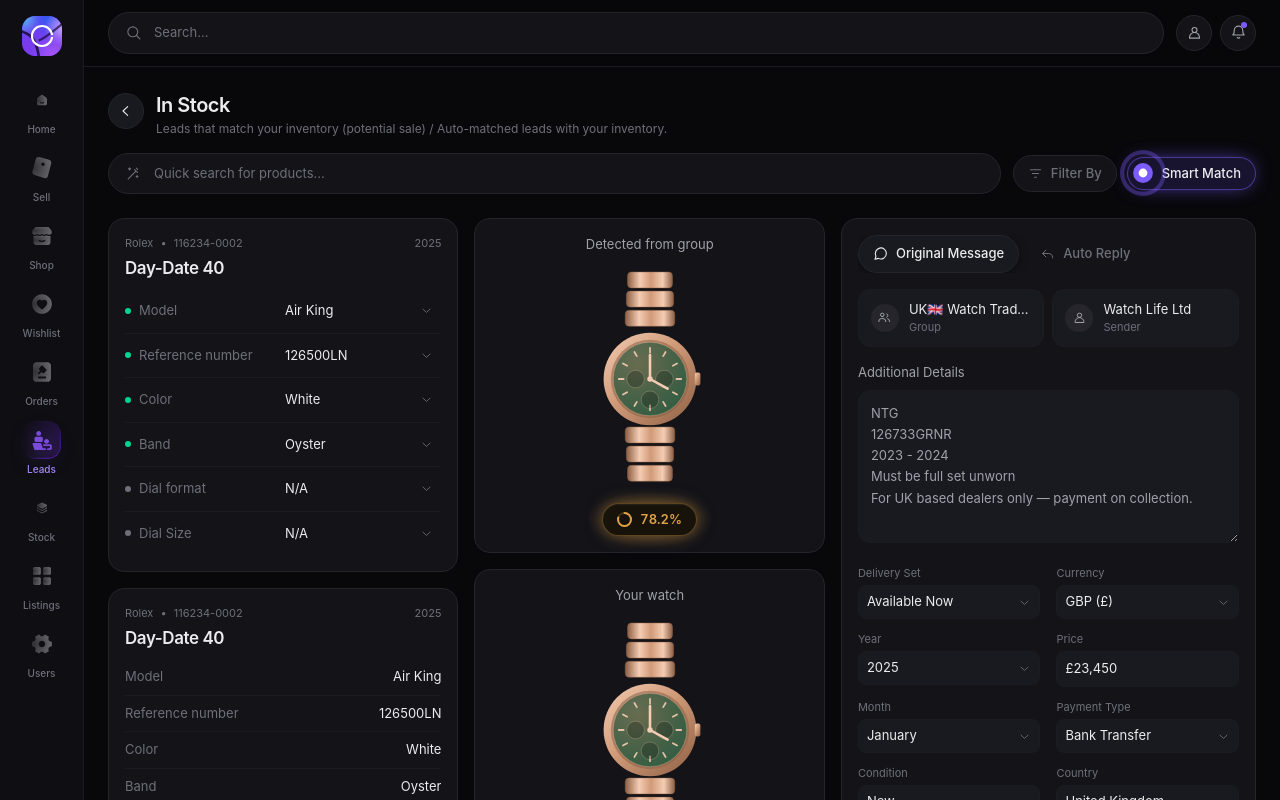
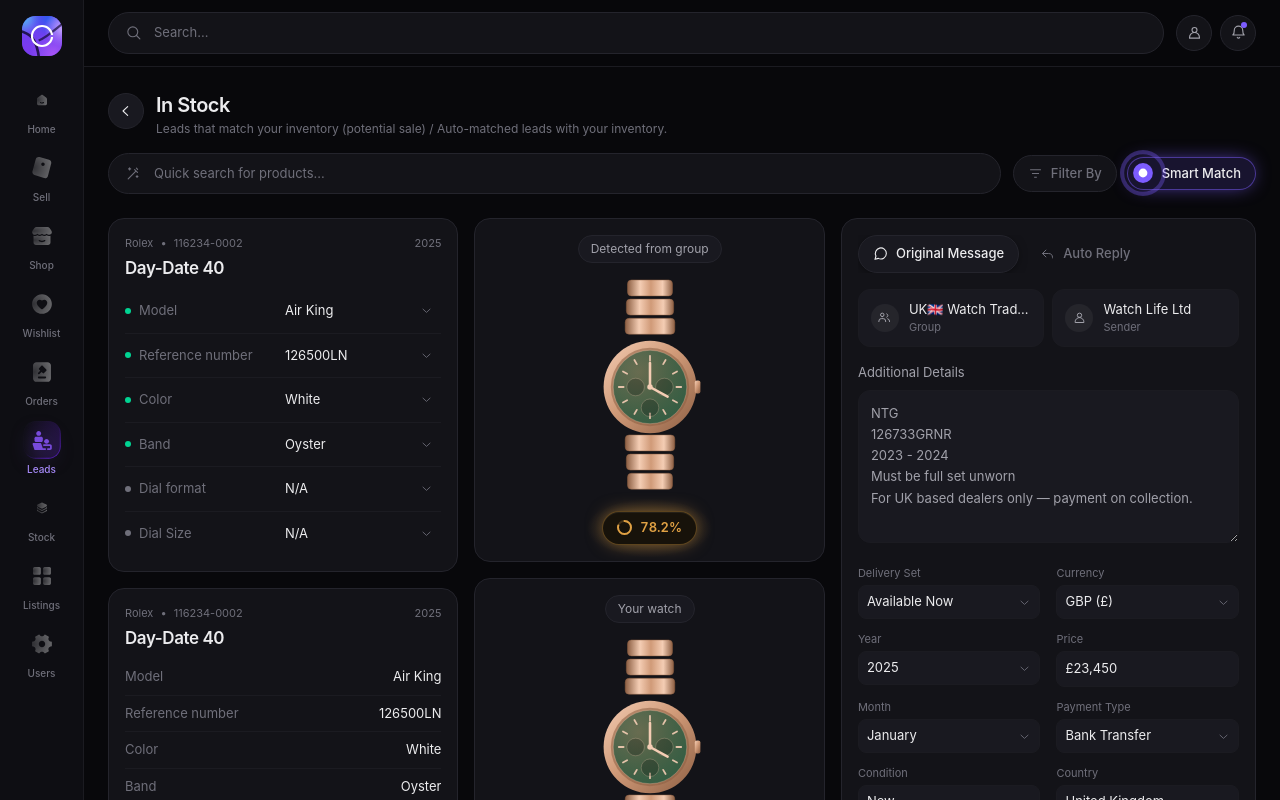
Before and after one commit to Yinkusadel/leadstest, a React (Vite) app: page / in a window 1280 px wide. Both pictures are taken after a click on the button 307 px from the left and 654 px from the top of the page. Shown: the top 800 px of the page. Built offline with nearby package versions, Linux system fonts and the light colour scheme.

Commit message:
fix the watch guage

```diff
--- a/src/components/leads/LeadDetail.tsx
+++ b/src/components/leads/LeadDetail.tsx
@@ -147,10 +147,12 @@
 
             <div className="space-y-4">
               <div
-                className="group animate-fade-up flex flex-col items-center rounded-2xl border border-line bg-card p-4"
+                className="group animate-fade-up flex flex-col items-center overflow-hidden rounded-2xl border border-line bg-card p-4"
                 style={{ animationDelay: '40ms' }}
               >
-                <p className="text-[13px] text-fg-dim">Detected from group</p>
+                <span className="rounded-full border border-line bg-raised px-3 py-1 text-[12px] text-fg-dim">
+                  Detected from group
+                </span>
                 <img
                   src={watchImage(lead.image)}
                   alt={`${lead.title} as detected in the group message`}
@@ -163,7 +165,9 @@
                 className="group animate-fade-up flex flex-col items-center rounded-2xl border border-line bg-card p-4"
                 style={{ animationDelay: '120ms' }}
               >
-                <p className="text-[13px] text-fg-dim">Your watch</p>
+                <span className="rounded-full border border-line bg-raised px-3 py-1 text-[12px] text-fg-dim">
+                  Your watch
+                </span>
                 <img
                   key={slide}
                   src={watchImage(lead.gallery[slide])}
```
